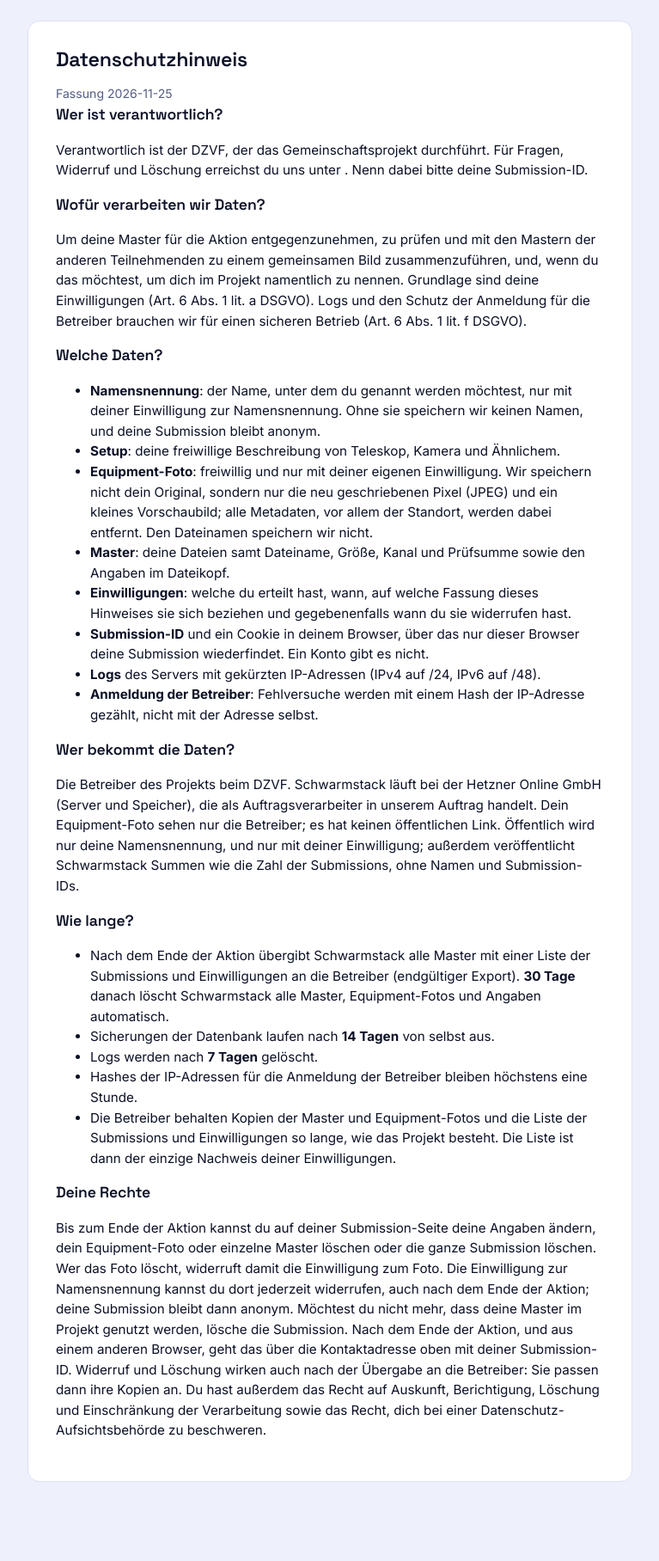
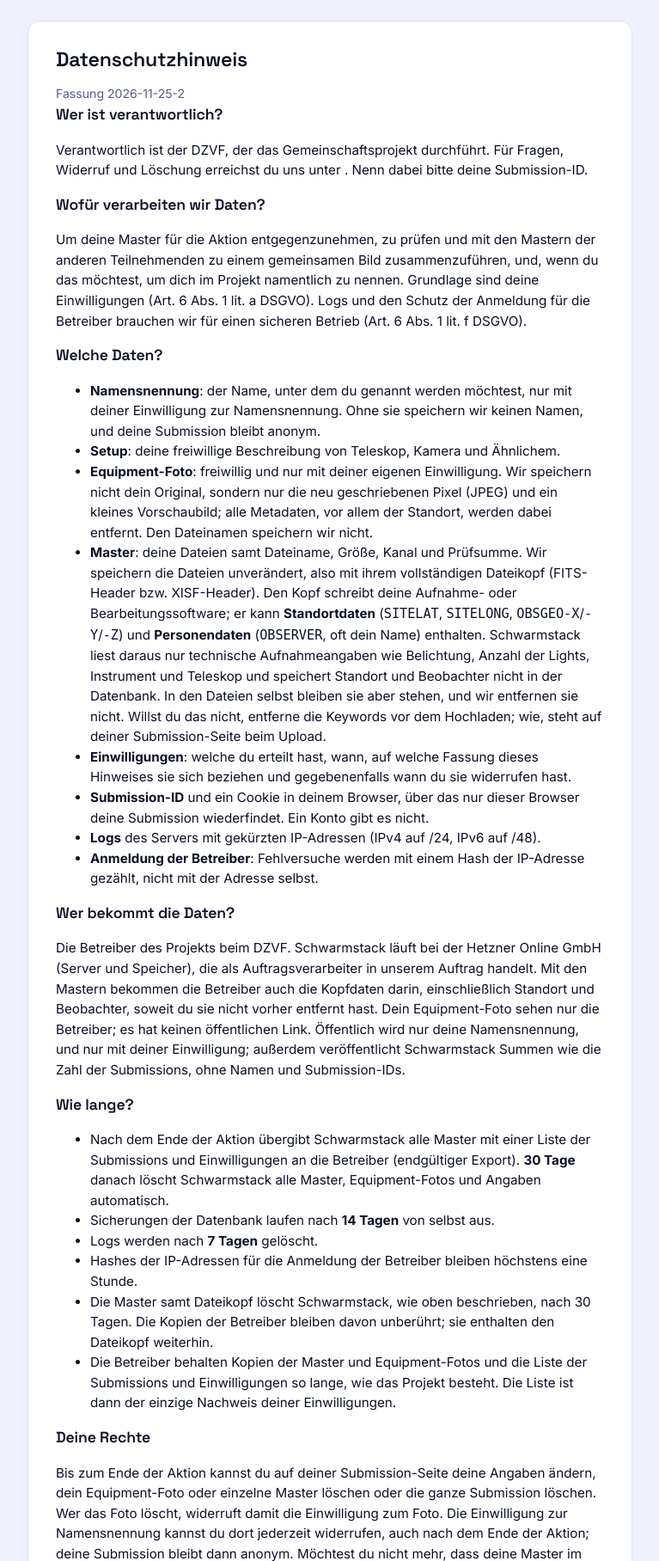
Before and after one commit to northalpha/schwarmstack, a Django app: page /datenschutz/ in a window 1280 px wide. Shown: the part 59-1875 px from the top of the page at 86% size, without its empty margins (256-1023 px from the left). Before the commit the page ends 1783 px from the top, so only its background shows below. Run offline with Django 5.2, Linux system fonts and the light colour scheme; parts of the project's set-up code (start-up, migrations or seed data) failed here and were passed over; some libraries are stand-ins or nearby versions.

Commit message:
Hinweis auf Standort- und Personendaten im Dateikopf der Master (#62)
Co-Authored-By: Claude Sonnet 5.5 <noreply@anthropic.com>
Claude-Session: https://claude.ai/code/session_01CRLZxUF4pfcnnG1bsXTtFA

```diff
--- a/src/schwarmstack/settings.py
+++ b/src/schwarmstack/settings.py
@@ -102,7 +102,7 @@ STORAGES = {
 SUBMISSION_COOKIE_SECURE = env_bool("SUBMISSION_COOKIE_SECURE", not DEBUG)
 # Version des Hinweistextes, auf den sich eine Einwilligung bezieht.
 # Zu jeder Fassung gibt es einen Datenschutzhinweis (submissions/datenschutz/<Fassung>.html).
-CONSENT_TEXT_VERSION = os.environ.get("CONSENT_TEXT_VERSION", "2026-11-25")
+CONSENT_TEXT_VERSION = os.environ.get("CONSENT_TEXT_VERSION", "2026-11-25-2")
 # Kontaktadresse im Datenschutzhinweis für Fragen, Widerruf und Löschung; Pflicht in Produktion.
 PRIVACY_CONTACT = os.environ.get("PRIVACY_CONTACT", "")
 
--- /dev/null
+++ b/src/submissions/templates/submissions/datenschutz/2026-11-25-2.html
@@ -0,0 +1,41 @@
+{% extends "submissions/datenschutz/_rahmen.html" %}
+{% comment %}
+Fassung 2026-11-25-2 des Datenschutzhinweises. Nie nachträglich ändern: Einwilligungen zeigen auf
+diese Fassung. Für einen neuen Text eine neue Datei anlegen und CONSENT_TEXT_VERSION umstellen.
+Gegenüber 2026-11-25: nennt ausdrücklich Standort- und Personendaten im Dateikopf der Master (#62).
+{% endcomment %}
+{% block hinweis %}
+<h2>Wer ist verantwortlich?</h2>
+<p>Verantwortlich ist der DZVF, der das Gemeinschaftsprojekt durchführt. Für Fragen, Widerruf und Löschung erreichst du uns unter <a href="mailto:{{ contact }}">{{ contact }}</a>. Nenn dabei bitte deine Submission-ID.</p>
+
+<h2>Wofür verarbeiten wir Daten?</h2>
+<p>Um deine Master für die Aktion entgegenzunehmen, zu prüfen und mit den Mastern der anderen Teilnehmenden zu einem gemeinsamen Bild zusammenzuführen, und, wenn du das möchtest, um dich im Projekt namentlich zu nennen. Grundlage sind deine Einwilligungen (Art. 6 Abs. 1 lit. a DSGVO). Logs und den Schutz der Anmeldung für die Betreiber brauchen wir für einen sicheren Betrieb (Art. 6 Abs. 1 lit. f DSGVO).</p>
+
+<h2>Welche Daten?</h2>
+<ul>
+  <li><strong>Namensnennung</strong>: der Name, unter dem du genannt werden möchtest, nur mit deiner Einwilligung zur Namensnennung. Ohne sie speichern wir keinen Namen, und deine Submission bleibt anonym.</li>
+  <li><strong>Setup</strong>: deine freiwillige Beschreibung von Teleskop, Kamera und Ähnlichem.</li>
+  <li><strong>Equipment-Foto</strong>: freiwillig und nur mit deiner eigenen Einwilligung. Wir speichern nicht dein Original, sondern nur die neu geschriebenen Pixel (JPEG) und ein kleines Vorschaubild; alle Metadaten, vor allem der Standort, werden dabei entfernt. Den Dateinamen speichern wir nicht.</li>
+  <li><strong>Master</strong>: deine Dateien samt Dateiname, Größe, Kanal und Prüfsumme. Wir speichern die Dateien unverändert, also mit ihrem vollständigen Dateikopf (FITS-Header bzw. XISF-Header). Den Kopf schreibt deine Aufnahme- oder Bearbeitungssoftware; er kann <strong>Standortdaten</strong> (<code>SITELAT</code>, <code>SITELONG</code>, <code>OBSGEO-X</code>/<code>-Y</code>/<code>-Z</code>) und <strong>Personendaten</strong> (<code>OBSERVER</code>, oft dein Name) enthalten. Schwarmstack liest daraus nur technische Aufnahmeangaben wie Belichtung, Anzahl der Lights, Instrument und Teleskop und speichert Standort und Beobachter nicht in der Datenbank. In den Dateien selbst bleiben sie aber stehen, und wir entfernen sie nicht. Willst du das nicht, entferne die Keywords vor dem Hochladen; wie, steht auf deiner Submission-Seite beim Upload.</li>
+  <li><strong>Einwilligungen</strong>: welche du erteilt hast, wann, auf welche Fassung dieses Hinweises sie sich beziehen und gegebenenfalls wann du sie widerrufen hast.</li>
+  <li><strong>Submission-ID</strong> und ein Cookie in deinem Browser, über das nur dieser Browser deine Submission wiederfindet. Ein Konto gibt es nicht.</li>
+  <li><strong>Logs</strong> des Servers mit gekürzten IP-Adressen (IPv4 auf /24, IPv6 auf /48).</li>
+  <li><strong>Anmeldung der Betreiber</strong>: Fehlversuche werden mit einem Hash der IP-Adresse gezählt, nicht mit der Adresse selbst.</li>
+</ul>
+
+<h2>Wer bekommt die Daten?</h2>
+<p>Die Betreiber des Projekts beim DZVF. Schwarmstack läuft bei der Hetzner Online GmbH (Server und Speicher), die als Auftragsverarbeiter in unserem Auftrag handelt. Mit den Mastern bekommen die Betreiber auch die Kopfdaten darin, einschließlich Standort und Beobachter, soweit du sie nicht vorher entfernt hast. Dein Equipment-Foto sehen nur die Betreiber; es hat keinen öffentlichen Link. Öffentlich wird nur deine Namensnennung, und nur mit deiner Einwilligung; außerdem veröffentlicht Schwarmstack Summen wie die Zahl der Submissions, ohne Namen und Submission-IDs.</p>
+
+<h2>Wie lange?</h2>
+<ul>
+  <li>Nach dem Ende der Aktion übergibt Schwarmstack alle Master mit einer Liste der Submissions und Einwilligungen an die Betreiber (endgültiger Export). <strong>30 Tage</strong> danach löscht Schwarmstack alle Master, Equipment-Fotos und Angaben automatisch.</li>
+  <li>Sicherungen der Datenbank laufen nach <strong>14 Tagen</strong> von selbst aus.</li>
+  <li>Logs werden nach <strong>7 Tagen</strong> gelöscht.</li>
+  <li>Hashes der IP-Adressen für die Anmeldung der Betreiber bleiben höchstens eine Stunde.</li>
+  <li>Die Master samt Dateikopf löscht Schwarmstack, wie oben beschrieben, nach 30 Tagen. Die Kopien der Betreiber bleiben davon unberührt; sie enthalten den Dateikopf weiterhin.</li>
+  <li>Die Betreiber behalten Kopien der Master und Equipment-Fotos und die Liste der Submissions und Einwilligungen so lange, wie das Projekt besteht. Die Liste ist dann der einzige Nachweis deiner Einwilligungen.</li>
+</ul>
+
+<h2>Deine Rechte</h2>
+<p>Bis zum Ende der Aktion kannst du auf deiner Submission-Seite deine Angaben ändern, dein Equipment-Foto oder einzelne Master löschen oder die ganze Submission löschen. Wer das Foto löscht, widerruft damit die Einwilligung zum Foto. Die Einwilligung zur Namensnennung kannst du dort jederzeit widerrufen, auch nach dem Ende der Aktion; deine Submission bleibt dann anonym. Möchtest du nicht mehr, dass deine Master im Projekt genutzt werden, lösche die Submission. Nach dem Ende der Aktion, und aus einem anderen Browser, geht das über die Kontaktadresse oben mit deiner Submission-ID. Widerruf und Löschung wirken auch nach der Übergabe an die Betreiber: Sie passen dann ihre Kopien an. Du hast außerdem das Recht auf Auskunft, Berichtigung, Löschung und Einschränkung der Verarbeitung sowie das Recht, dich bei einer Datenschutz-Aufsichtsbehörde zu beschweren.</p>
+{% endblock %}
--- a/src/submissions/views.py
+++ b/src/submissions/views.py
@@ -113,6 +113,7 @@ def submission(request, reference):
             **quota_usage(submission),
             "max_master_size": campaign.max_master_size if campaign else 0,
             "channels": Master.Channel.choices,
+            "privacy_version": settings.CONSENT_TEXT_VERSION,
         },
     )
 
```
Also changed, not shown: changelog.d/62-header-hinweis.md (added, +9 -0 lines), docs/adr/0010-belichtungsangaben-aus-whitelist-pro-master.md (+1 -1 lines), docs/betrieb/admin.md (+7 -0 lines), docs/betrieb/deployment.md (+1 -1 lines), src/submissions/templates/submissions/submission.html (+10 -0 lines), tests/test_datenschutzhinweis.py (+27 -0 lines).
